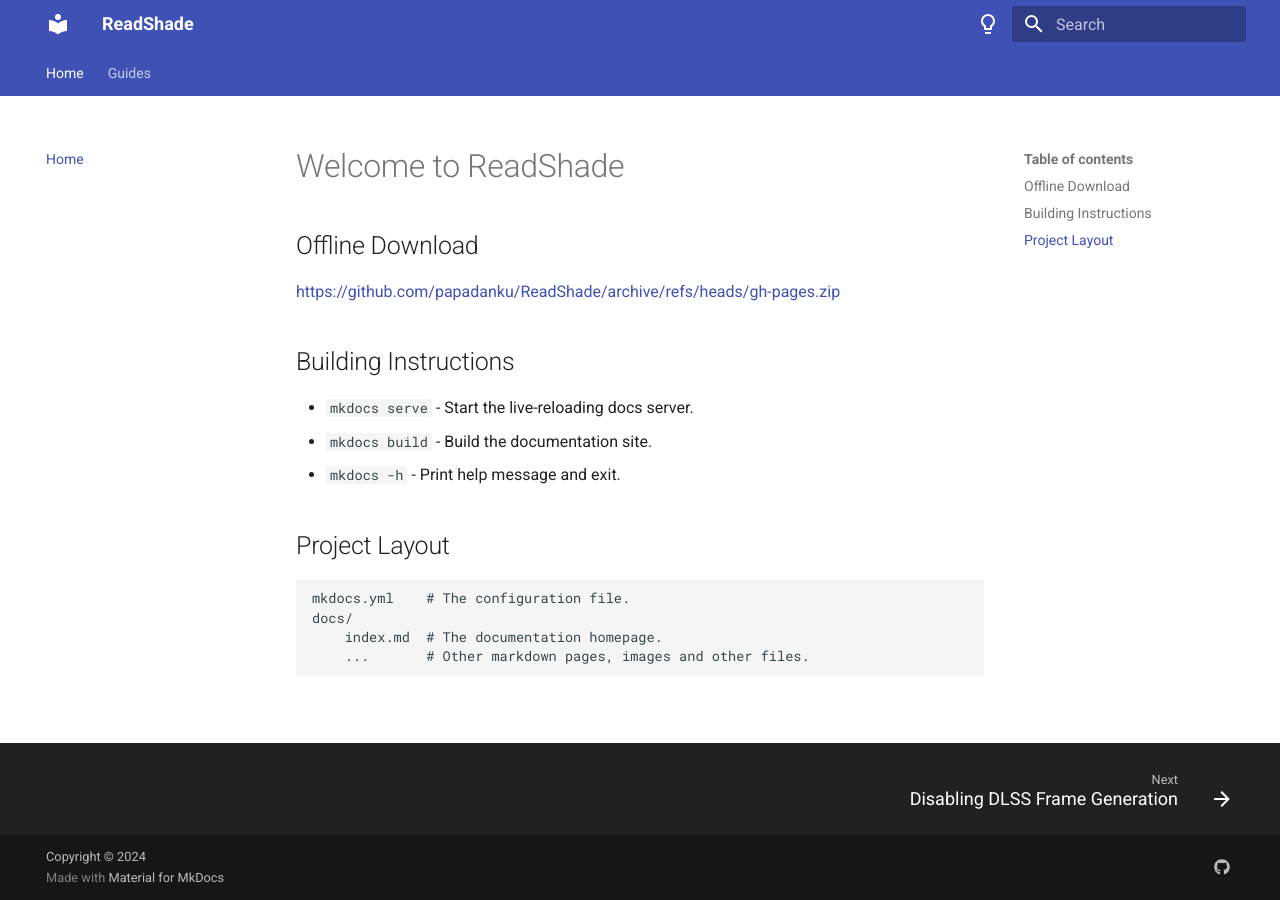
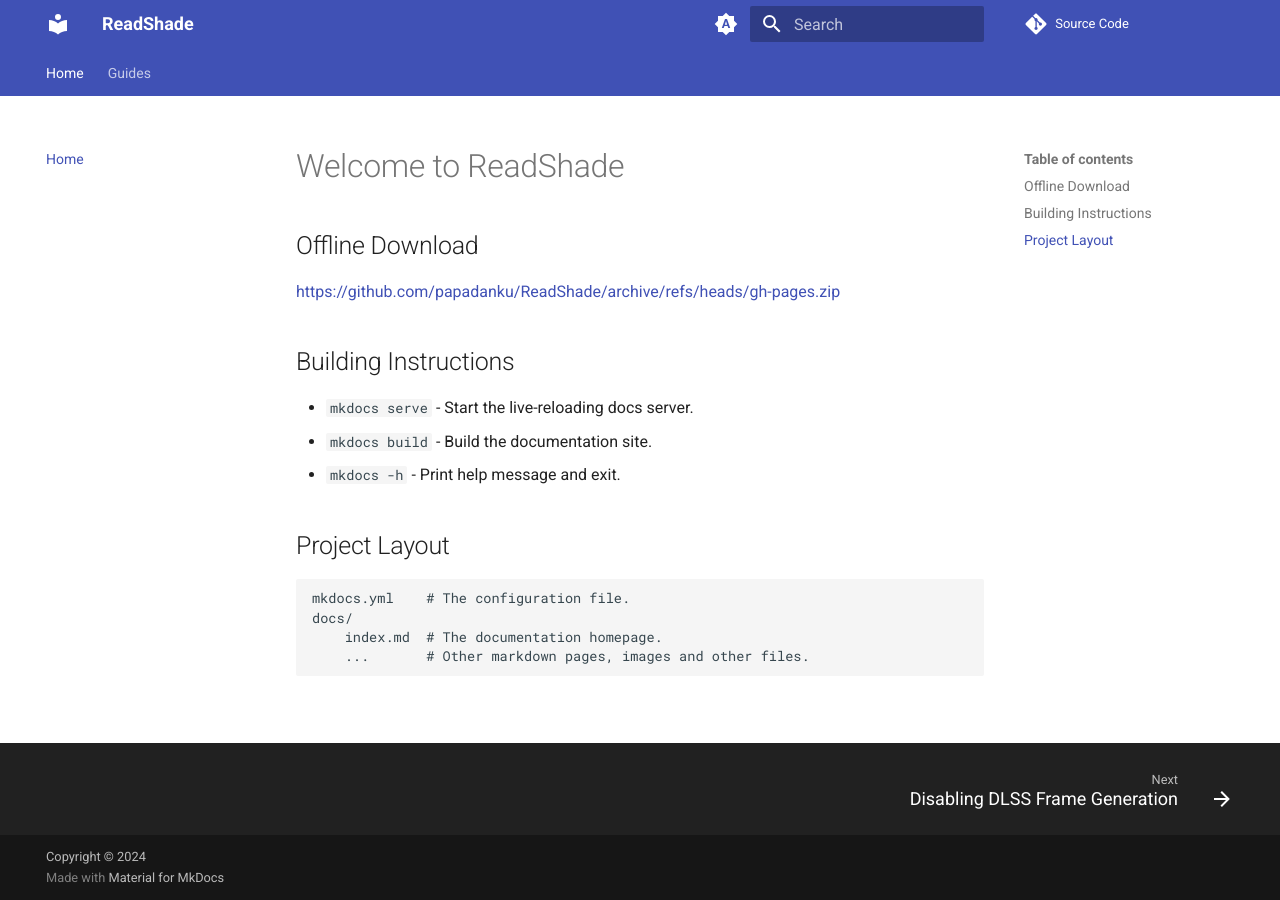
Before and after one commit to ReadShade/readshade.github.io, an MkDocs documentation site: the page built from docs/index.md, in a window 1280 px wide. Built offline with MkDocs 1.6.1 and Material for MkDocs 9.7.7, drawn with Linux system fonts in a browser that asks for light colours; comment, search, counter and statistics services are not loaded.

Commit message:
Update mkdocs.yml

```diff
--- a/mkdocs.yml
+++ b/mkdocs.yml
@@ -1,19 +1,28 @@
 site_name: ReadShade
+repo_name: Source Code
+repo_url: https://github.com/papadanku/ReadShade
 copyright: Copyright &copy; 2024
 
 theme:
   name: material
   palette:
+    # Palette toggle for automatic mode
+    - media: "(prefers-color-scheme)"
+      toggle:
+        icon: material/brightness-auto
+        name: Switch to light mode
     # Palette toggle for light mode
-    - scheme: default
+    - media: "(prefers-color-scheme: light)"
+      scheme: default
       toggle:
-        icon: material/lightbulb-outline
+        icon: material/brightness-7
         name: Switch to dark mode
     # Palette toggle for dark mode
-    - scheme: slate
+    - media: "(prefers-color-scheme: dark)"
+      scheme: slate
       toggle:
-        icon: material/lightbulb
-        name: Switch to light mode
+        icon: material/brightness-4
+        name: Switch to system preference
   features:
     - navigation.footer
     - navigation.tabs
@@ -21,11 +30,6 @@
 plugins:
   - offline
   - search
-
-extra:
-  social:
-    - icon: fontawesome/brands/github
-      link: https://github.com/papadanku/ReadShade
 
 nav:
   - Home: index.md
```
